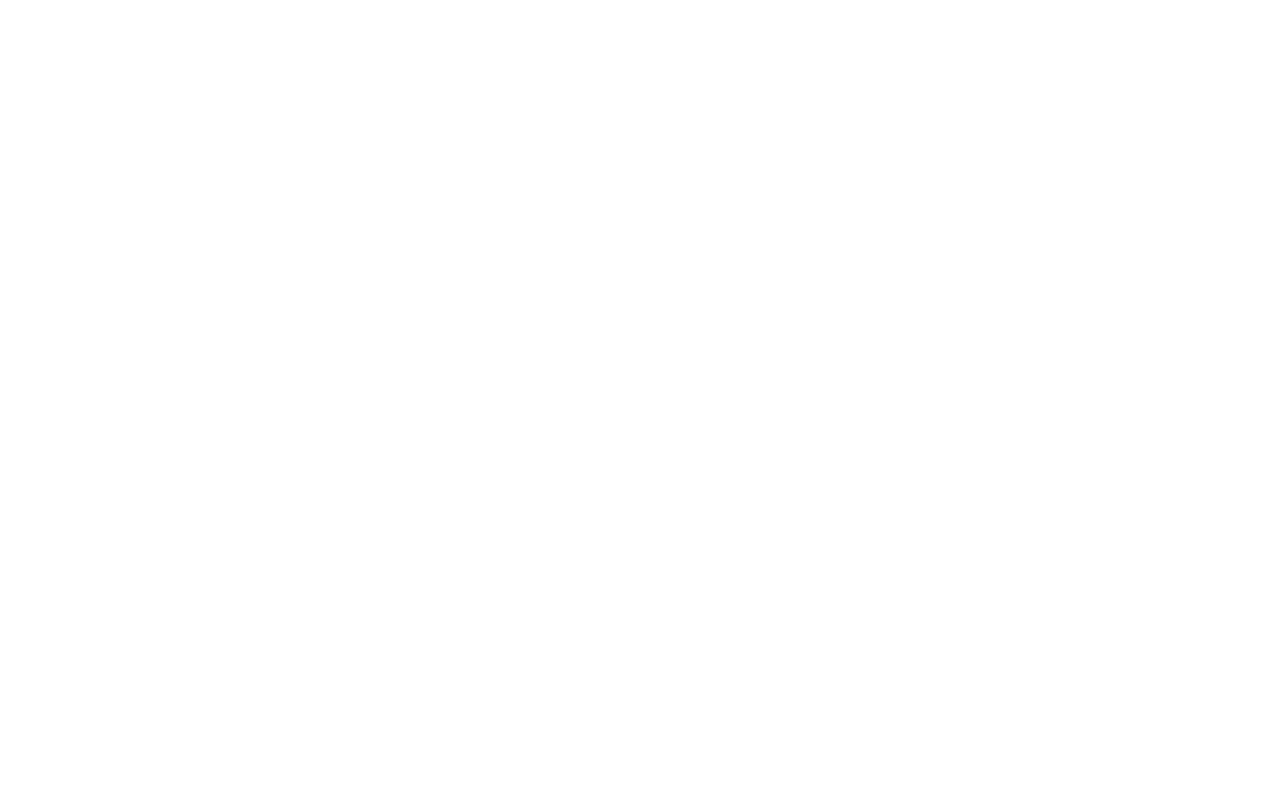
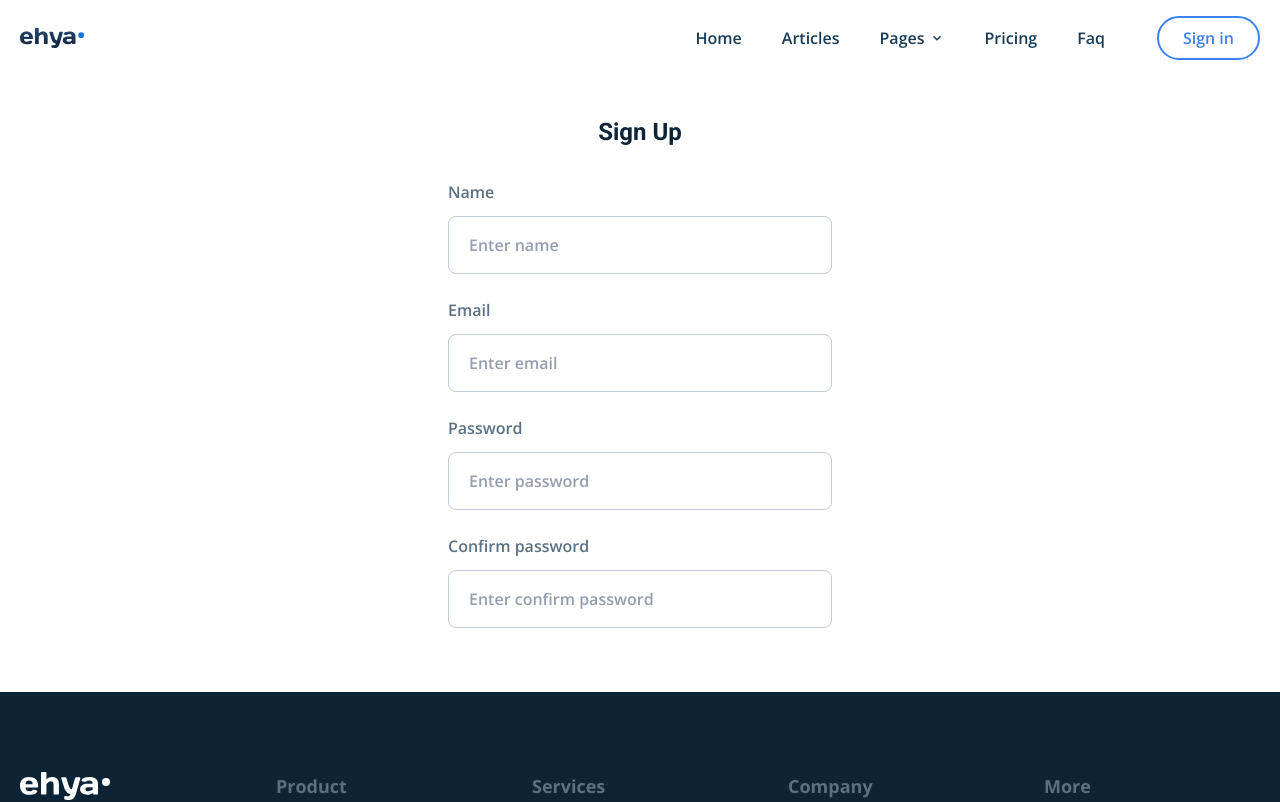
Before and after one commit to rizan1998/mern-blog-frontend, a React (Create React App) app: page /register in a window 1280 px wide. Before the commit this address had no page. Shown: the top 802 px of the page. Built offline with nearby package versions, Linux system fonts and the light colour scheme.

Commit message:
(unfinished register page)

```diff
--- a/src/App.js
+++ b/src/App.js
@@ -2,6 +2,7 @@
 import { Routes, Route } from "react-router-dom";
 import HomePage from "./pages/home/HomePage";
 import ArticleDetailPage from "./pages/articleDetail/ArticleDetailPage";
+import RegisterPage from "./pages/register/RegisterPage";
 
 function App() {
   return (
@@ -9,6 +10,7 @@
       <Routes>
         <Route index path="/" element={<HomePage />}></Route>
         <Route path="/blog/:id" element={<ArticleDetailPage />}></Route>
+        <Route path="/register" element={<RegisterPage />}></Route>
       </Routes>
     </div>
   );
--- a/src/pages/home/container/CTA.jsx
+++ b/src/pages/home/container/CTA.jsx
@@ -5,7 +5,7 @@
   return (
     <>
       <svg className="w-full h-auto max-h-40 translate-y-[1px]" preserveAspectRatio="none" viewBox="0 0 2160 263" fill="none" xmlns="http://www.w3.org/2000/svg">
-        <path id="Wave" fill-rule="evenodd" clip-rule="evenodd" d="M2160 262.5H0V0C360 80 720 120 1080 120C1440 120 1800 80 2160 0V262.5Z" fill="#0D2436" />
+        <path id="Wave" d="M2160 262.5H0V0C360 80 720 120 1080 120C1440 120 1800 80 2160 0V262.5Z" fill="#0D2436" />
       </svg>
 
       <section className="relative bg-dark-hard px-5">
--- /dev/null
+++ b/src/pages/register/RegisterPage.jsx
@@ -0,0 +1,44 @@
+import React from "react";
+import MainLayout from "../../components/MainLayout";
+
+const RegisterPage = () => {
+  const submitHandler = () => {};
+
+  return (
+    <MainLayout>
+      <section className="container mx-auto px-5 py-10">
+        <div className="w-full max-w-sm mx-auto">
+          <h1 className="font-roboto text-2xl font-bold text-center text-dark-hard mb-8">Sign Up</h1>
+          <form onSubmit={submitHandler} action="">
+            <div className="flex flex-col mb-6 w-full">
+              <label htmlFor="name" className="text-[#5a7184] font-semibold block">
+                Name
+              </label>
+              <input type="text" className="placeholder:text-[#959ead] text-dark-hard mt-3 rounded-lg px-5 py-4 font-semibold block outline-none border border-[#c3cad9]" placeholder="Enter name" id="name" />
+            </div>
+            <div className="flex flex-col mb-6 w-full">
+              <label htmlFor="email" className="text-[#5a7184] font-semibold block">
+                Email
+              </label>
+              <input type="email" className="placeholder:text-[#959ead] text-dark-hard mt-3 rounded-lg px-5 py-4 font-semibold block outline-none border border-[#c3cad9]" placeholder="Enter email" id="email" />
+            </div>
+            <div className="flex flex-col mb-6 w-full">
+              <label htmlFor="password" className="text-[#5a7184] font-semibold block">
+                Password
+              </label>
+              <input type="password" className="placeholder:text-[#959ead] text-dark-hard mt-3 rounded-lg px-5 py-4 font-semibold block outline-none border border-[#c3cad9]" placeholder="Enter password" id="password" />
+            </div>
+            <div className="flex flex-col mb-6 w-full">
+              <label htmlFor="confirmPassword" className="text-[#5a7184] font-semibold block">
+                Confirm password
+              </label>
+              <input type="password" className="placeholder:text-[#959ead] text-dark-hard mt-3 rounded-lg px-5 py-4 font-semibold block outline-none border border-[#c3cad9]" placeholder="Enter confirm password" id="confirmPassword" />
+            </div>
+          </form>
+        </div>
+      </section>
+    </MainLayout>
+  );
+};
+
+export default RegisterPage;
```
Also changed, not shown: src/pages/articleDetail/ArticleDetailPage.jsx (+5 -5 lines).
